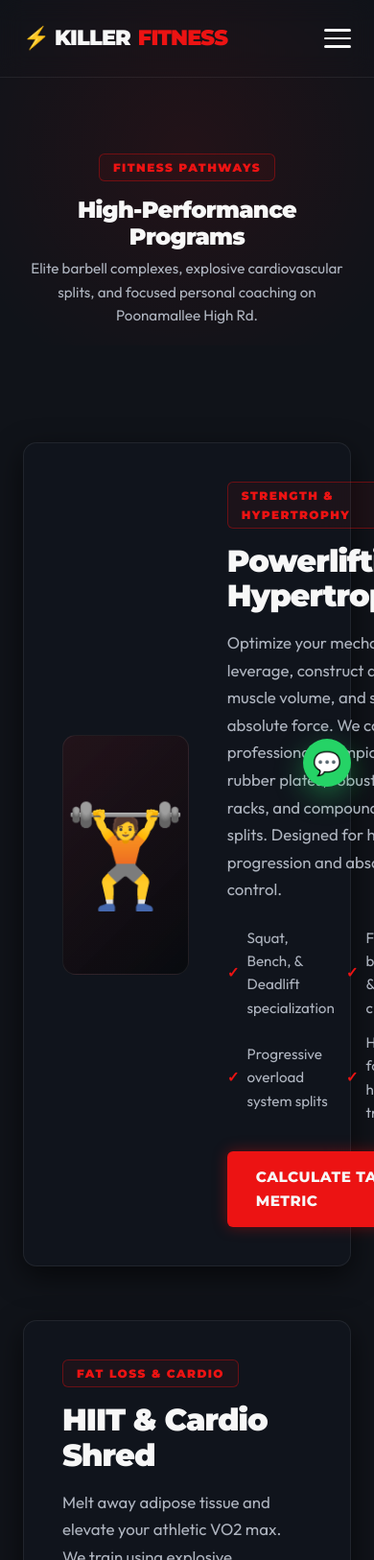
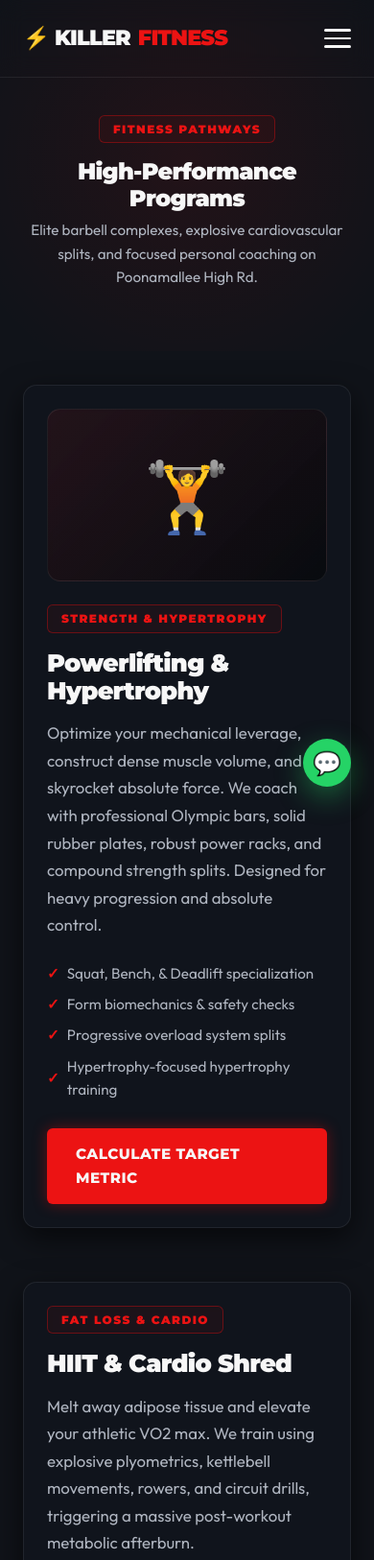
Before and after one commit to Raghav-7/killer-fitness, a plain HTML site: page programs.html in a window 390 px wide. Shown: the top 1626 px of the page at 96% size. Drawn offline with Linux system fonts and the light colour scheme.

Commit message:
chore: add mobile responsive layouts for all subpages

```diff
--- a/programs.html
+++ b/programs.html
@@ -93,6 +93,28 @@
       content: '✓';
       color: var(--accent-red);
       font-weight: 700;
+    }
+    @media (max-width: 768px) {
+      .detail-card, .detail-card.reverse {
+        grid-template-columns: 1fr;
+        padding: 24px;
+        gap: 24px;
+      }
+      .detail-icon {
+        height: 180px;
+        font-size: 4.5rem;
+      }
+      .detail-info h3 {
+        font-size: 1.6rem;
+      }
+      .detail-features {
+        grid-template-columns: 1fr;
+        gap: 8px;
+      }
+      .subpage-hero {
+        padding-top: 120px;
+        padding-bottom: 40px;
+      }
     }
   </style>
 </head>
```
Also changed, not shown: about.html (+20 -0 lines), contact.html (+14 -0 lines), gallery.html (+25 -0 lines).
